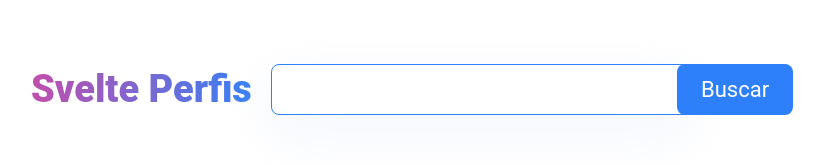
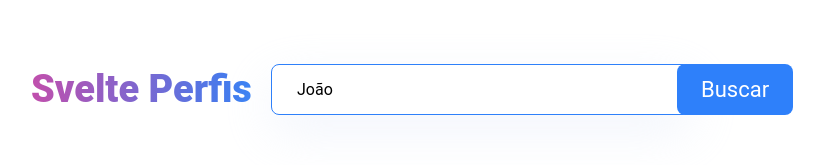
Before and after one commit to joao-robertoo/svelte-diretivas.e.componentes.com.typescript, a Svelte app in the folder svelte-perfis/: page / in a window 1280 px wide. Shown: the top 165 px of the page, without its empty margins (209-1033 px from the left). Built offline with nearby package versions, Linux system fonts and the light colour scheme.

Commit message:
Bind de variáveis

```diff
--- a/svelte-perfis/src/App.svelte
+++ b/svelte-perfis/src/App.svelte
@@ -1,8 +1,10 @@
 <script lang="ts">
 	import Titulo from './components/Titulo.svelte';
 
+	let valorInput = 'João';
+
 	function aoSubmeter() {
-		console.log("oi");
+		console.log(valorInput);
 	}
 </script>
 
@@ -12,7 +14,7 @@
 
 		<div class="busca-usuario">
 			<form on:submit|preventDefault={aoSubmeter}>
-				<input type="text" class="input">
+				<input type="text" class="input" bind:value={valorInput}>
 
 				<div class="botao-container">
 					<button type="submit" class="botao">Buscar</button>
```
